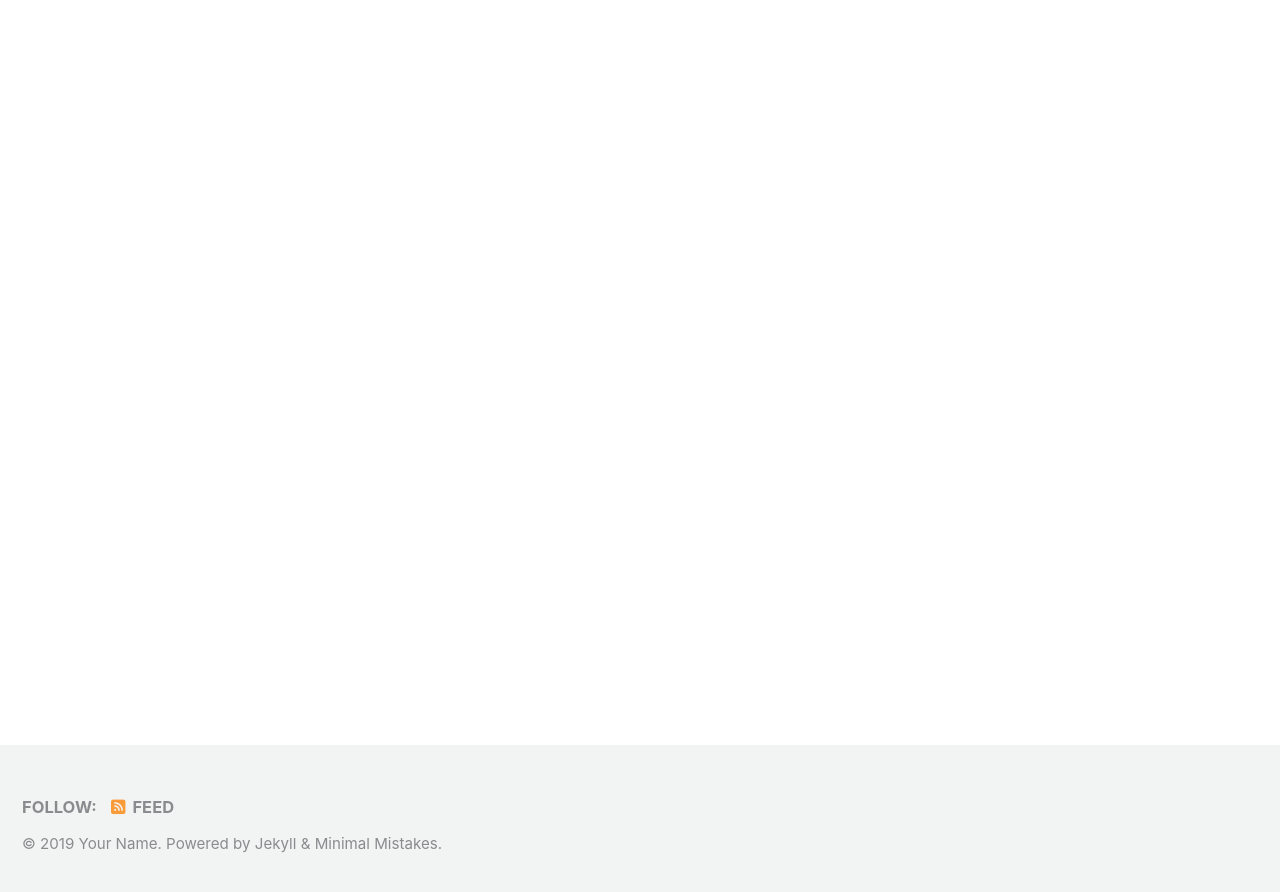
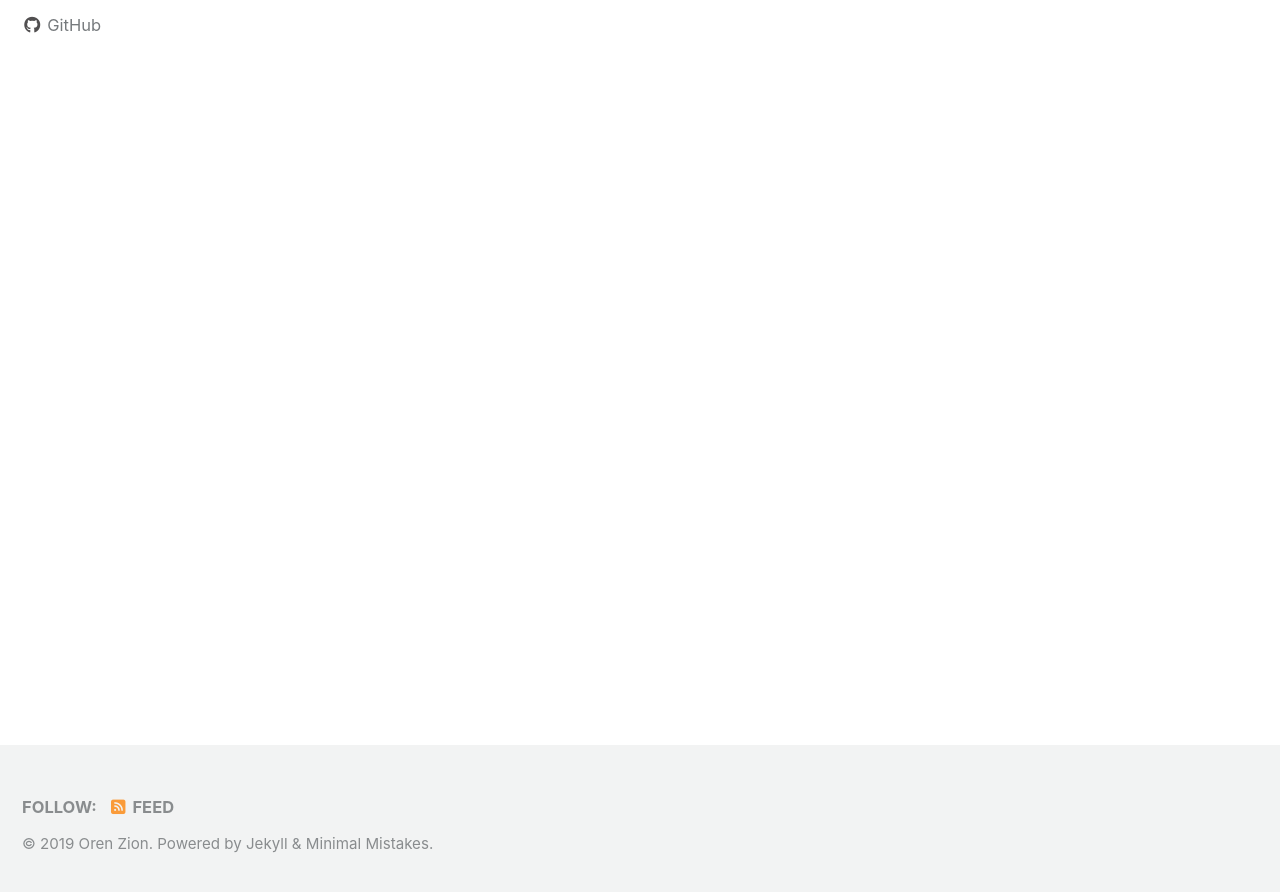
Before and after one commit to orenzion/orenzion.github.io, a Jekyll site: the page built from index.html, in a window 1280 px wide and 900 px high, scrolled down 222 px. Shown: the top 892 px of the window. Built offline with Jekyll 4.4.1, drawn with Linux system fonts in a browser that asks for light colours; cached includes are drawn as plain includes; nearby versions of some CDN libraries; the list of posts is cut into pages by our own code; some of the changed text lies outside the part shown.

Commit message:
first chages

```diff
--- a/_config.yml
+++ b/_config.yml
@@ -16,11 +16,11 @@ minimal_mistakes_skin    : "default" # "air", "aqua", "contrast", "dark", "dirt"
 
 # Site Settings
 locale                   : "en-US"
-title                    : "Site Title"
+title                    : "Oren Zion"
 title_separator          : "-"
 subtitle                 : # site tagline that appears below site title in masthead
-name                     : "Your Name"
-description              : "An amazing website."
+name                     : "Oren Zion"
+description              : "My Personal Website & Portfolio"
 url                      : # the base hostname & protocol for your site e.g. "https://mmistakes.github.io"
 baseurl                  : # the subpath of your site, e.g. "/blog"
 repository               : # GitHub username/repo-name e.g. "mmistakes/minimal-mistakes"
@@ -107,10 +107,10 @@ analytics:
 
 # Site Author
 author:
-  name             : "Your Name"
+  name             : "Oren Zion"
   avatar           : # path of avatar image, e.g. "/assets/images/bio-photo.jpg"
-  bio              : "I am an **amazing** person."
-  location         : "Somewhere"
+  bio              : "My Personal Website & Portfolio"
+  location         : "Tel-Aviv, Israel"
   email            :
   links:
     - label: "Email"
@@ -127,7 +127,7 @@ author:
       # url: "https://facebook.com/"
     - label: "GitHub"
       icon: "fab fa-fw fa-github"
-      # url: "https://github.com/"
+      url: "https://github.com/orenzion"
     - label: "Instagram"
       icon: "fab fa-fw fa-instagram"
       # url: "https://instagram.com/"
```
